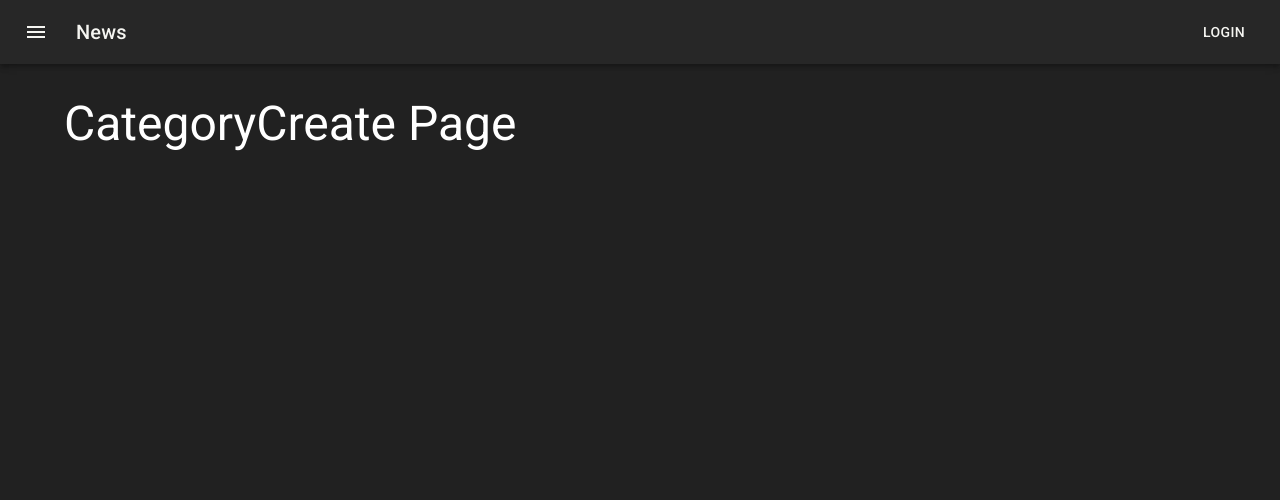
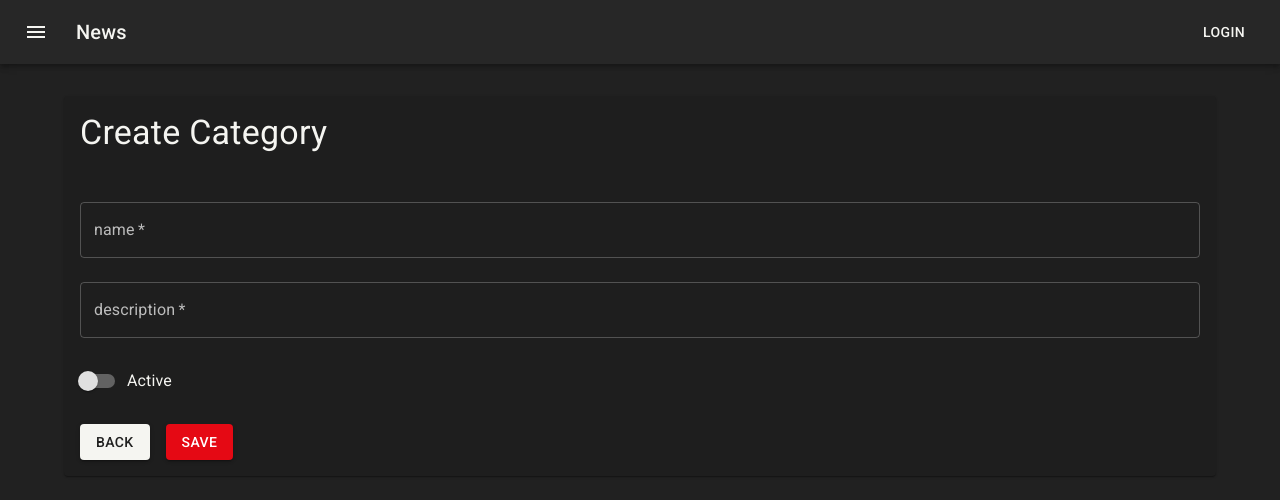
Before and after one commit to Guilherme-Zobel/CodeFlix-ReactJS, a React (Create React App) app: page /categories/create in a window 1280 px wide. Shown: the top 500 px of the page. Built offline with nearby package versions, Linux system fonts and the light colour scheme.

Commit message:
feat: Criando Página de criação de categoria

```diff
--- a/src/features/categories/CategoryCreate.tsx
+++ b/src/features/categories/CategoryCreate.tsx
@@ -1,9 +1,42 @@
-import { Box, Typography } from "@mui/material";
+import { Box, Paper, Typography } from "@mui/material";
+import { useState } from "react";
+import { Category } from "./categorySlice";
+import { CategoryForm } from "./components/CategoryForm";
 
-export const CategoryCreate = () => (
+export const CategoryCreate = () => {
+  const [isdisabled, setIsdisabled] = useState(false);
+  const [category, setCategory] = useState<Category>({
+      id: "",
+      name: "",
+      description: "",
+      is_active: false,
+      created_at: "",
+      deleted_at: "",
+      updated_at: "",
+    }
+  );
+
+  const handleChange = (e: any) => {};
+
+  const handleToggle = (e: any) => {};
+
+  return (
     <Box>
-      <Typography variant="h3" component="h1">
-      CategoryCreate Page
-      </Typography>
+      <Paper>
+        <Box p={2}>
+          <Box mb={2}>
+            <Typography variant="h4">Create Category</Typography>
+          </Box>
+        </Box>
+        <CategoryForm
+          category={category}
+          isdisabled={isdisabled}
+          isLoading={false}
+          onSubmit={() => {}}
+          handleChange={handleChange}
+          handleToggle={handleToggle}
+        />
+      </Paper>
     </Box>
-  );
+  )
+};
--- a/src/features/categories/CategoryEdit.tsx
+++ b/src/features/categories/CategoryEdit.tsx
@@ -1,8 +1,9 @@
-import { Box, Button, FormControl, FormControlLabel, FormGroup, Grid, Paper, Switch, TextField, Typography } from "@mui/material";
-import { Link, useParams } from "react-router-dom";
+import { Box, Paper, Typography } from "@mui/material";
+import { useState } from "react";
+import { useParams } from "react-router-dom";
 import { useAppSelector } from "../../app/hooks";
 import { selectCategoryById } from "./categorySlice";
-import { useState } from "react";
+import { CategoryForm } from "./components/CategoryForm";
 
 export const CategoryEdit = () => {
   const id = useParams().id || "";
@@ -18,76 +19,17 @@
       <Paper>
         <Box p={2}>
           <Box mb={2}>
-            <Typography variant="h3" component="h1">
-              CategoryEdit Page
-            </Typography>
+            <Typography variant="h3">Category Edit</Typography>
           </Box>
         </Box>
-
-        <Box p={2}>
-          <form>
-            <Grid container spacing={3}>
-              <Grid item xs={12}>
-                <FormControl fullWidth>
-                  <TextField
-                    required
-                    name="name"
-                    label="name"
-                    value={category.name}
-                    disabled={isdisabled}
-                    onChange={handleChange}
-                  />
-                </FormControl>
-              </Grid>
-              <Grid item xs={12}>
-                <FormControl fullWidth>
-                  <TextField
-                    required
-                    name="description"
-                    label="description"
-                    disabled={isdisabled}
-                    onChange={handleChange}
-                    value={category.description}
-                  />
-                <FormControl/>
-                </FormControl>
-              </Grid>
-              <Grid item xs={12}>
-                <FormGroup>
-                  <FormControlLabel
-                    control={
-                      <Switch
-                        name="is_active"
-                        color="secondary"
-                        onChange={handleToggle}
-                        checked={category.is_active}
-                        inputProps={{ "aria-label" : "controlled"}}
-                      />
-                    }
-                    label="Active"
-                  />
-                </FormGroup>
-              </Grid>
-              <Grid item xs={12}>
-                <Box display="flex" gap={2}>
-                  <Button variant="contained" component={Link} to="/categories">
-                    Back
-                  </Button>
-
-                  <Button
-                    type="submit"
-                    variant="contained"
-                    color="secondary"
-                    disabled={isdisabled}
-                  >
-                    Save
-                  </Button>
-                </Box>
-              </Grid>
-            </Grid>
-          </form>
-        </Box>
-
+        <CategoryForm
+          category={category}
+          isdisabled={isdisabled}
+          isLoading={false}
+          onSubmit={() => {}}
+          handleChange={handleChange}
+          handleToggle={handleToggle}
+        />
       </Paper>
     </Box>
   )
--- a/src/features/categories/categorySlice.ts
+++ b/src/features/categories/categorySlice.ts
@@ -1,7 +1,7 @@
 import { createSlice } from "@reduxjs/toolkit";
 import { RootState } from "../../app/store";
 
-interface Category {
+export interface Category {
   id: string;
   name: string;
   is_active: boolean;
--- /dev/null
+++ b/src/features/categories/components/CategoryForm.tsx
@@ -0,0 +1,87 @@
+import { Box, Button, FormControl, FormControlLabel, FormGroup, Grid, Switch, TextField } from "@mui/material";
+import { Link } from 'react-router-dom';
+import { Category } from "../categorySlice";
+
+type Props = {
+    category: Category;
+    isdisabled?: boolean;
+    isLoading?: boolean;
+    onSubmit: (e: React.FormEvent<HTMLFormElement>) => void;
+    handleChange: (e: React.ChangeEvent<HTMLInputElement>) => void;
+    handleToggle: (e: React.ChangeEvent<HTMLInputElement>) => void;
+}
+
+export function CategoryForm({
+    category,
+    isdisabled = false,
+    isLoading = false,
+    onSubmit,
+    handleChange,
+    handleToggle
+}: Props) {
+  return (
+    <Box p={2}>
+    <form>
+      <Grid container spacing={3}>
+        <Grid item xs={12}>
+          <FormControl fullWidth>
+            <TextField
+              required
+              name="name"
+              label="name"
+              value={category.name}
+              disabled={isdisabled}
+              onChange={handleChange}
+            />
+          </FormControl>
+        </Grid>
+        <Grid item xs={12}>
+          <FormControl fullWidth>
+            <TextField
+              required
+              name="description"
+              label="description"
+              disabled={isdisabled}
+              onChange={handleChange}
+              value={category.description}
+            />
+          <FormControl/>
+          </FormControl>
+        </Grid>
+        <Grid item xs={12}>
+          <FormGroup>
+            <FormControlLabel
+              control={
+                <Switch
+                  name="is_active"
+                  color="secondary"
+                  onChange={handleToggle}
+                  checked={category.is_active}
+                  inputProps={{ "aria-label" : "controlled"}}
+                />
+              }
+              label="Active"
+            />
+          </FormGroup>
+        </Grid>
+        <Grid item xs={12}>
+          <Box display="flex" gap={2}>
+            <Button variant="contained" component={Link} to="/categories">
+              Back
+            </Button>
+
+            <Button
+              type="submit"
+              variant="contained"
+              color="secondary"
+              disabled={isdisabled}
+            >
+              Save
+            </Button>
+          </Box>
+        </Grid>
+      </Grid>
+    </form>
+  </Box>
+  )
+}
```
